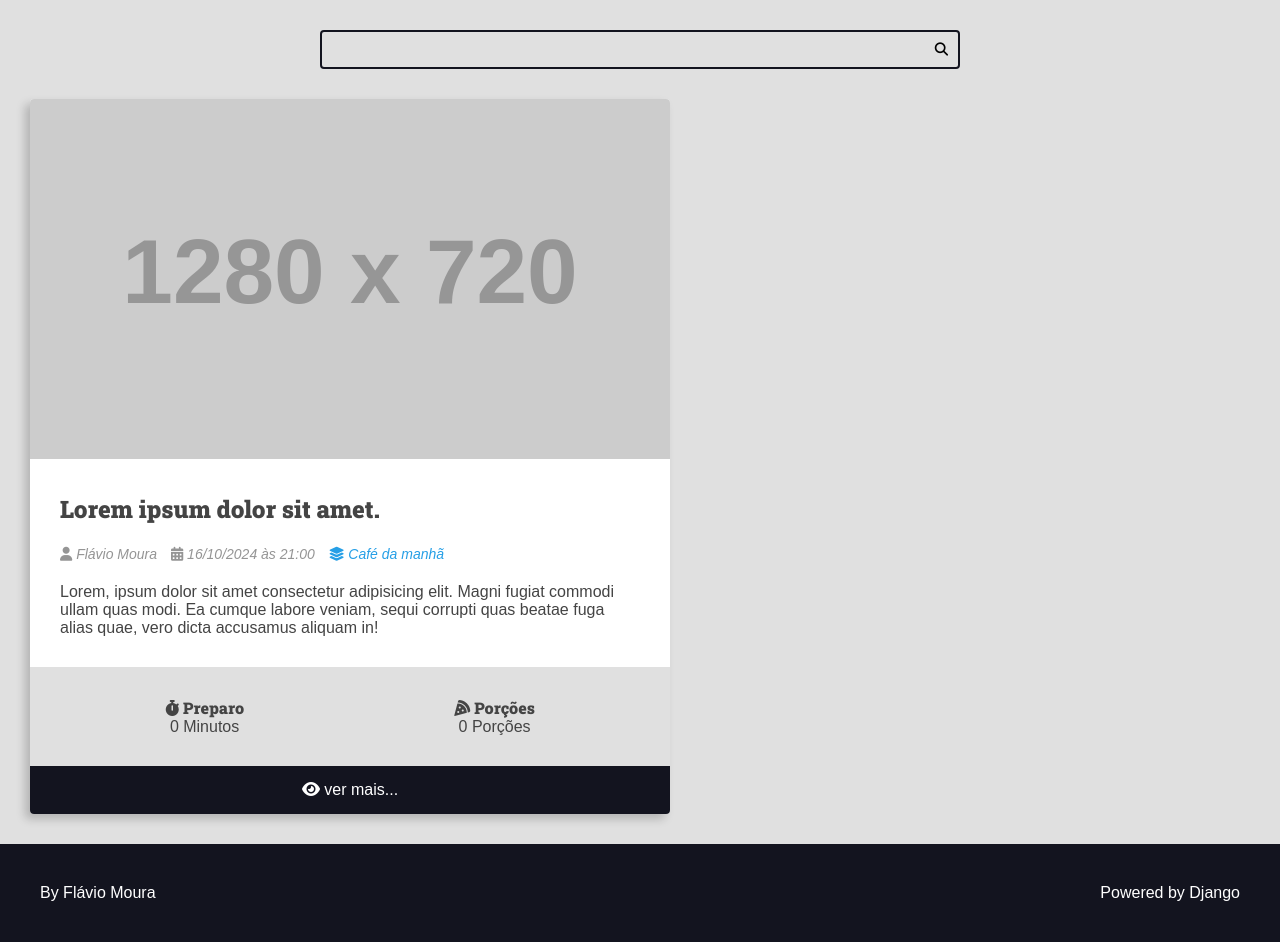
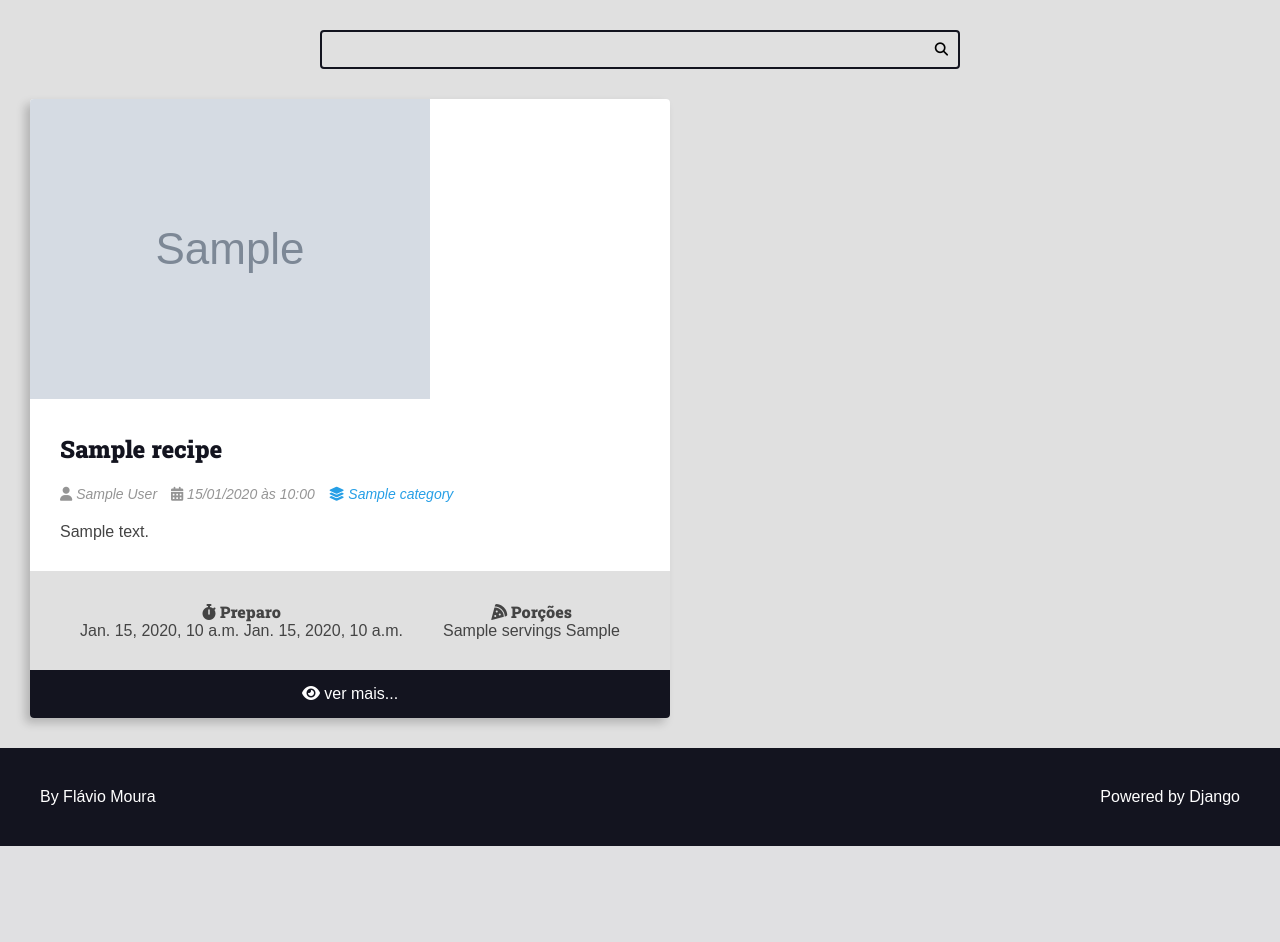
Before and after one commit to flaviomouracarvalho/curso-django-projeto1, a Django app: template recipes/templates/recipes/pages/home.html in a window 1280 px wide. Shown: the part 113-1055 px from the top of the page. After the commit the page ends 959 px from the top, so only its background shows below. Run offline with Django 5.2, Linux system fonts and the light colour scheme; the template is opened without the code that fills it: most values are stand-ins (such as "Sample title", 1, 10 or a date in 2020); grey boxes marked "Sample" are stand-in pictures; grey boxes labelled with a size stand in for pictures from a placeholder-image service; some libraries are stand-ins or nearby versions.

Commit message:
correrções e implementações do Django Templates

```diff
--- a/base_templates/global/base.html
+++ b/base_templates/global/base.html
@@ -1,5 +1,10 @@
-{% include "recipes/partials/head.html" %}
+<!DOCTYPE html>
+<html lang="pt-br">
 
+<head>
+    {% include "recipes/partials/head.html" %}
+    <title> {% block title %}{% endblock title %} Recipes</title>
+</head>
 <body>
     {% include "recipes/partials/header.html" %}
     {% include "recipes/partials/search.html" %}
--- a/recipes/static/recipes/css/styles.css
+++ b/recipes/static/recipes/css/styles.css
@@ -136,6 +136,7 @@
   }
   .recipe-list-item {
     max-width: 64rem;
+    height: fit-content;
   }
   .recipe-list-item:hover {
     transform: scale(1.02);
@@ -144,6 +145,10 @@
   .recipe-title-container {
     padding: var(--spacing-gutter-medium);
     padding-bottom: 2rem;
+  }
+  .recipe-title-container a{
+    text-decoration: none;
+    color: var(--color-primary-dark);
   }
   .recipe-author {
     padding: 0 var(--spacing-gutter-medium);
@@ -207,6 +212,10 @@
     box-shadow: -5px 5px 15px rgba(0, 0, 0, 0.2);
   }
 
+  .preparation-steps {
+    padding: var(--spacing-gutter-medium);
+  }
+
   .main-footer {
     display: flex;
     align-items: center;
--- a/recipes/templates/recipes/pages/home.html
+++ b/recipes/templates/recipes/pages/home.html
@@ -1,6 +1,11 @@
 {% extends "global/base.html" %}
+
+{% block title %}HOME /{% endblock title %}
+
 {% block content %}
     <div class="main-content main-content-list container">
-        {% include "recipes/partials/recipe.html" %}
+        {% for recipe in recipes %}
+            {% include "recipes/partials/recipe.html" %}
+        {% endfor %}
     </div>
 {% endblock content %}
--- a/recipes/templates/recipes/pages/recipe-view.html
+++ b/recipes/templates/recipes/pages/recipe-view.html
@@ -1,4 +1,5 @@
 {% extends "global/base.html" %}
+{% block title %}ME ALTERE /{% endblock title %}
 {% block content %}
     <div class="main-content main-content-detail container">
         {% include "recipes/partials/recipe.html" %}
--- a/recipes/templates/recipes/partials/head.html
+++ b/recipes/templates/recipes/partials/head.html
@@ -1,8 +1,4 @@
 {% load static %}
-<!DOCTYPE html>
-<html lang="pt-br">
-
-<head>
     <meta charset="UTF-8">
     <meta name="viewport" content="width=<device-width>, initial-scale=1.0">
     <link rel="stylesheet" href="https://cdnjs.cloudflare.com/ajax/libs/font-awesome/6.5.2/css/fontawesome.min.css"
@@ -19,6 +15,5 @@
     <link href="https://fonts.googleapis.com/css2?family=Roboto&family=Roboto+Slab:wght@900&display=swap"
         rel="stylesheet">
 
-    <title>Recipes</title>
+
     <link rel="stylesheet" href="{% static 'recipes/css/styles.css' %}">
-</head>
--- a/recipes/templates/recipes/partials/header.html
+++ b/recipes/templates/recipes/partials/header.html
@@ -1,7 +1,7 @@
 <header class="main-header-container">
     <div class="main-header container">
         <h1>
-            <a class="main-logo" href="/">
+            <a class="main-logo" href="{% url 'recipes:home' %}">
                 <i class="fa-solid fa-utensils main-logo-icon"></i>
                 <span class="main-logo-text" >
                     Recipes
--- a/recipes/templates/recipes/partials/recipe.html
+++ b/recipes/templates/recipes/partials/recipe.html
@@ -1,52 +1,63 @@
 <div class="recipe recipe-list-item">
     <div class="recipe-cover">
-        <img src="https://placehold.co/1280x720/927f40/png" alt="Temporario">
+        <a href="{% url 'recipes:recipe' recipe.id %}">
+            <img src="{{ recipe.cover.url }}" alt="Temporário">
+        </a>
     </div>
     <div class="recipe-title-container" >
+
         <h2 class="recipe-title">
-            Lorem ipsum dolor sit amet.
+            <a href="{% url 'recipes:recipe' recipe.id %}">
+                {{ recipe.title }}
+            </a>
         </h2>
     </div>
     <div class="recipe-author">
         <span class="recipe-author-item">
             <i class="fas fa-user"></i>
-            Flávio Moura
+            {{ recipe.author.first_name }} {{ recipe.author.last_name }}
         </span>
         <span class="recipe-author-item">
             <i class="fas fa-calendar-alt"></i>
-            16/10/2024 às 21:00
+            {{ recipe.created_at|date:"d/m/Y" }} às {{ recipe.created_at|time:"H:i" }}
         </span>
         <span class="recipe-author-item">
             <a href="/recipes/category/cafe-da-manha/">
                 <i class="fas fa-layer-group"></i>
-                <span>Café da manhã</span>
+                <span>{{ recipe.category.name }}</span>
             </a>
         </span>
     </div>
 
     <div class="recipe-content">
-        <p>Lorem, ipsum dolor sit amet consectetur adipisicing elit. Magni fugiat commodi ullam quas modi.
-            Ea cumque labore veniam, sequi corrupti quas beatae fuga alias quae, vero dicta accusamus
-            aliquam in!</p>
+        <p>{{ recipe.description }}</p>
     </div>
     <div class="recipe-meta-container">
         <div class="recipe-meta recipe-preparation">
             <h3 class="recipe-meta-title"><i class="fas fa-stopwatch"></i> Preparo</h3>
             <div class="recipe-meta-text">
-                0 Minutos
+                {{ recipe.preparation_time }} {{ recipe.preparation_time_unit }}
             </div>
         </div>
         <div class="recipe-meta recipe-servings">
             <h3 class="recipe-meta-title"><i class="fas fa-pizza-slice"></i> Porções</h3>
             <div class="recipe-meta-text">
-                0 Porções
+                {{ recipe.servings }} {{ recipe.servings_unit }}
             </div>
         </div>
     </div>
-    <footer class="recipe-footer">
-        <a class="recipe-read-more button button-dark button-full-width" href="/recipes/3/">
-            <i class="fas fa-eye"></i>
-            <span>ver mais...</span>
-        </a>
-    </footer>
+    {% if is_detail_page is not True %}
+        <footer class="recipe-footer">
+            <a class="recipe-read-more button button-dark button-full-width" href="{% url 'recipes:recipe' recipe.id %}">
+                <i class="fas fa-eye"></i>
+                <span>ver mais...</span>
+            </a>
+        </footer>
+    {% endif %}
+
+    {% if is_detail_page is True %}
+        <div class="preparation-steps">
+            {{ recipe.preparation_steps|linebreaksbr  }}
+        </div>
+    {% endif %}
 </div>
--- a/recipes/urls.py
+++ b/recipes/urls.py
@@ -1,7 +1,9 @@
 from django.urls import path
 from . import views
 
+app_name = 'recipes'
+
 urlpatterns = [
-    path('', views.home),
-    path('recipes/<int:id>/', views.recipe)
+    path('', views.home, name='home'),
+    path('recipes/<int:id>/', views.recipe, name='recipe')
 ]
--- a/requirements.txt
+++ b/requirements.txt
@@ -1,4 +1,7 @@
 asgiref==3.8.1
 Django==5.0.6
+Faker==25.3.0
+python-dateutil==2.9.0.post0
+six==1.16.0
 sqlparse==0.5.0
 typing_extensions==4.12.0
```
Also changed, not shown: recipes/views.py (+6 -2 lines), utils/recipes/factory.py (added, +41 -0 lines).
